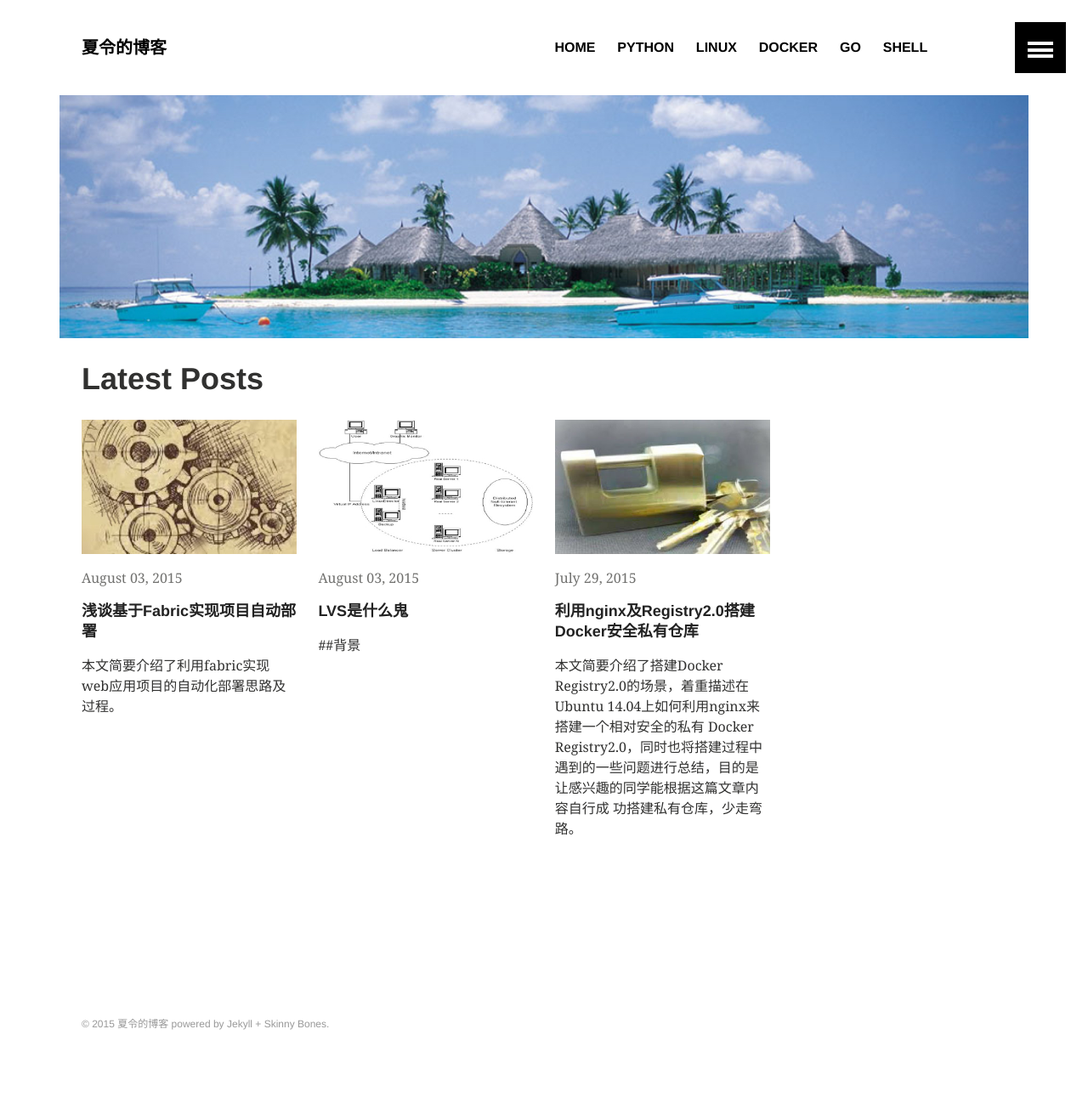
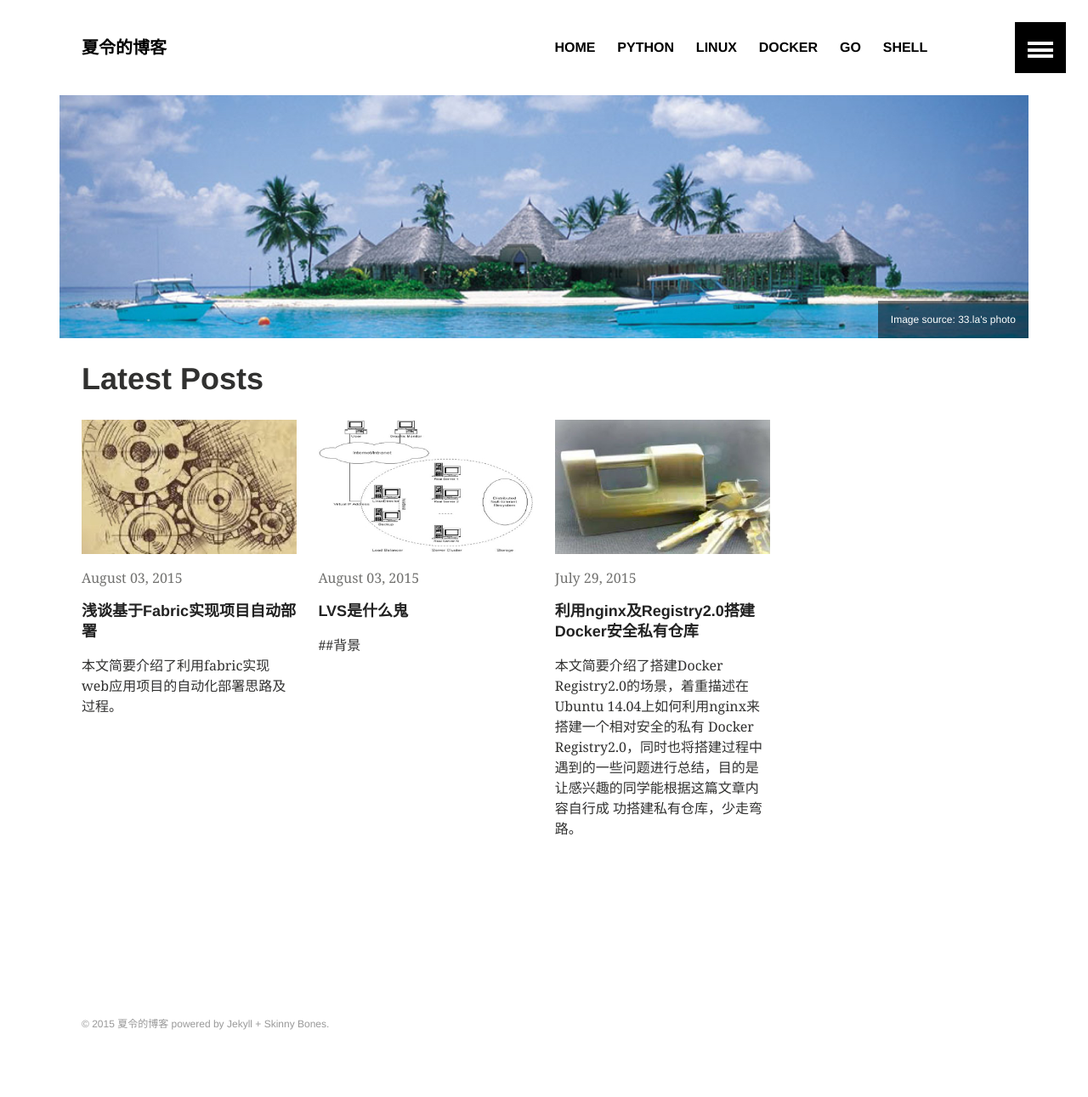
Before and after one commit to xialingsc/home, a Jekyll site: the page built from index.md, in a window 1280 px wide. Shown: the whole page at 85% size. Built offline with Jekyll 4.4.1, drawn with Linux system fonts in a browser that asks for light colours.

Commit message:
release post

```diff
--- a/index.md
+++ b/index.md
@@ -4,6 +4,8 @@ permalink: /
 title: "Latest Posts"
 image:
     feature: cover.jpg
+    credit: 33.la's photo
+    creditlink: http://www.33.la/33ladongman/7396_jyyd.html
 ---
 
 <div class="tiles">
```
Also changed, not shown: images/richuriluo.jpg (added).
